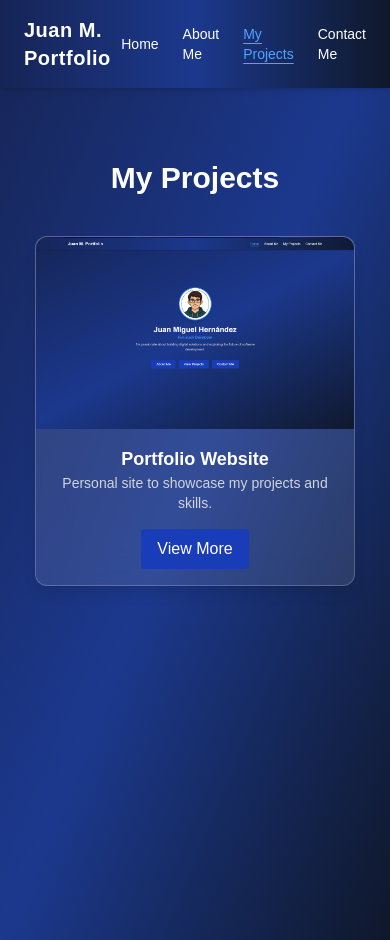
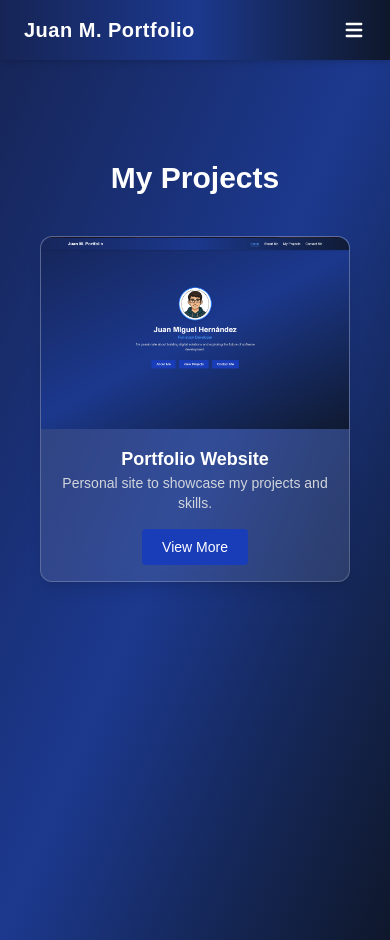
Before and after one commit to juanHD269/Portafolio, a Next.js app: page /projects in a window 390 px wide. Built offline with nearby package versions, Linux system fonts and the light colour scheme.

Commit message:
7 commit

```diff
--- a/src/app/components/Navbar.tsx
+++ b/src/app/components/Navbar.tsx
@@ -1,8 +1,10 @@
 'use client';
 
+import { useState } from 'react';
 import Link from 'next/link';
 import { usePathname } from 'next/navigation';
 import clsx from 'clsx';
+import { HiMenu, HiX } from 'react-icons/hi';
 
 const navItems = [
   { name: 'Home', href: '/' },
@@ -13,17 +15,20 @@ const navItems = [
 
 export default function Navbar() {
   const pathname = usePathname();
+  const [menuOpen, setMenuOpen] = useState(false);
 
   return (
-    <nav className="fixed top-0 left-0 w-full z-50 bg-gradient-to-r from-blue-950 via-blue-900 to-slate-900 text-white shadow-md">
+    <nav className="fixed top-0 left-0 w-full z-50 bg-gradient-to-r from-blue-950 via-blue-900 to-slate-900 shadow-md text-white">
       <div className="max-w-7xl mx-auto px-6 py-4 flex justify-between items-center">
         <span className="text-xl font-bold tracking-wide">Juan M. Portfolio</span>
-        <div className="flex items-center gap-6 text-sm md:text-base font-medium">
+
+        {/* Desktop nav */}
+        <div className="hidden md:flex items-center gap-8 text-sm lg:text-base font-medium">
           {navItems.map((item) => (
             <Link key={item.name} href={item.href}>
               <span
                 className={clsx(
-                  'cursor-pointer hover:text-blue-300 transition-colors duration-200',
+                  'cursor-pointer hover:text-blue-300 transition',
                   pathname === item.href && 'text-blue-400 underline underline-offset-4'
                 )}
               >
@@ -32,7 +37,34 @@ export default function Navbar() {
             </Link>
           ))}
         </div>
+
+        {/* Mobile menu toggle */}
+        <button
+          onClick={() => setMenuOpen(!menuOpen)}
+          className="md:hidden text-2xl focus:outline-none"
+          aria-label="Toggle menu"
+        >
+          {menuOpen ? <HiX /> : <HiMenu />}
+        </button>
       </div>
+
+      {/* Mobile dropdown menu */}
+      {menuOpen && (
+        <div className="md:hidden flex flex-col items-center gap-6 py-6 text-sm font-medium bg-slate-900 border-t border-slate-700">
+          {navItems.map((item) => (
+            <Link key={item.name} href={item.href} onClick={() => setMenuOpen(false)}>
+              <span
+                className={clsx(
+                  'cursor-pointer hover:text-blue-300 transition',
+                  pathname === item.href && 'text-blue-400 underline underline-offset-4'
+                )}
+              >
+                {item.name}
+              </span>
+            </Link>
+          ))}
+        </div>
+      )}
     </nav>
   );
 }
--- a/src/app/components/ProjectCard.tsx
+++ b/src/app/components/ProjectCard.tsx
@@ -8,14 +8,14 @@ type Props = {
 
 export default function ProjectCard({ project }: Props) {
   return (
-    <div className="bg-white/10 backdrop-blur-lg border border-white/20 rounded-xl shadow-lg hover:shadow-2xl transform hover:scale-105 transition-all duration-300 w-80">
+    <div className="bg-white/10 backdrop-blur-lg border border-white/20 rounded-xl shadow-lg hover:shadow-2xl hover:scale-[1.03] transition-transform duration-300 w-full max-w-xs sm:max-w-sm">
       {/* Imagen */}
       <Image
         src={project.image}
         alt={project.title}
-        width={320}
-        height={180}
-        className="rounded-t-xl object-cover w-full h-48"
+        width={400}
+        height={200}
+        className="rounded-t-xl object-cover w-full h-48 sm:h-52"
       />
 
       <div className="p-4 text-center">
@@ -23,7 +23,7 @@ export default function ProjectCard({ project }: Props) {
         <p className="text-gray-300 text-sm mb-4">{project.description}</p>
 
         <Link href={`/${project.id}`}>
-          <button className="bg-blue-800 text-white px-4 py-2 rounded hover:bg-blue-700 transition-colors duration-200">
+          <button className="bg-blue-800 text-white px-5 py-2 rounded hover:bg-blue-700 transition-colors duration-200 text-sm sm:text-base">
             View More
           </button>
         </Link>
```
